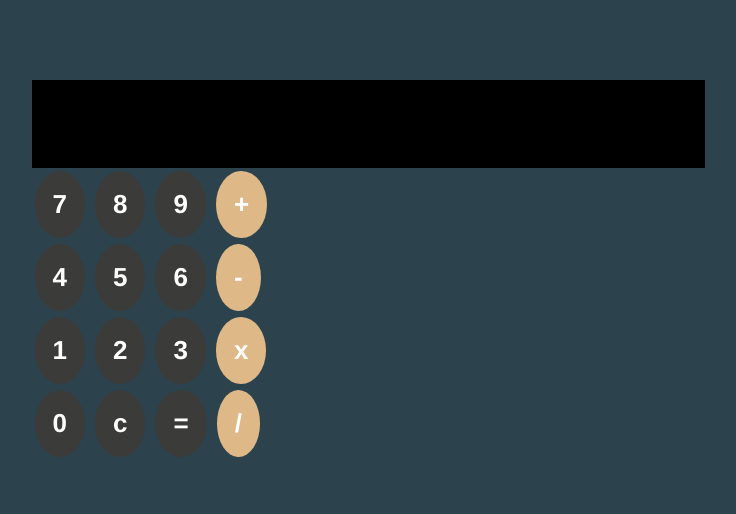
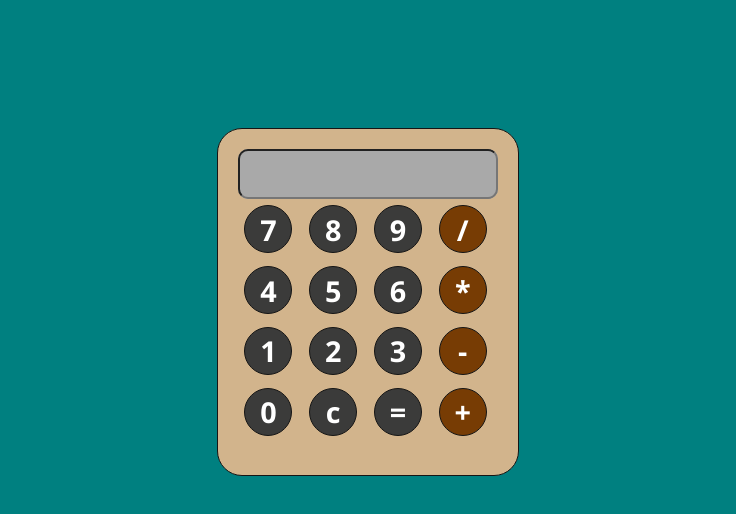
Before and after one commit to Kapelu/Proyectos-personales, a plain HTML site: page index.html in a window 1280 px wide. Shown: the whole page, without its empty margins (272-1008 px from the left). Drawn offline with Linux system fonts and the light colour scheme.

Commit message:
upDate 10/04/23

```diff
--- a/index.css
+++ b/index.css
@@ -4,6 +4,7 @@ html {
 	padding: 0;
 	box-sizing: border-box;
 	font-size: 16px;
+	background-color: teal;
 }
 *,
 *::after,
@@ -22,6 +23,100 @@ html {
 	background: #fff;
 }
 
+body {
+	margin-top: 8rem;
+	display: flex;
+	align-items: center;
+	justify-content: center;
+}
+
+.calculadora {
+	background-color: tan;
+	padding: 20px;
+	border: 1px solid #151515;
+	border-radius: 25px;
+	display: block;
+	justify-content: center;
+}
+
+.display {
+    font-family: 'Segoe UI', Tahoma, Geneva, Verdana, sans-serif;
+	font-size: 1.8rem;
+	font-weight: 900;
+    text-align: right;
+	background-color: darkgray;
+	color: #151515;
+	height: 50px;
+	width: 260px;
+	padding: 0px;
+	/* border: 1px solid #151515; */
+	border-radius: 10px;
+}
+.botones {
+	height: 16rem;
+	padding: 0px;
+	/* border: 1px solid #151515; */
+}
+
+.boton {
+	font-family: 'Segoe UI', Tahoma, Geneva, Verdana, sans-serif;
+	font-size: 1.8rem;
+	font-weight: 900;
+	background-color: palegoldenrod;
+	color: #151515;
+	margin: 0.4rem;
+	height: 3rem;
+	width: 3rem;
+	padding: 0;
+	border: 1px solid #151515;
+	border-radius: 100%;
+}
+
+.botones input[type='textfield'] {
+	font-family: 'Segoe UI', Tahoma, Geneva, Verdana, sans-serif;
+	font-size: 1.8rem;
+	font-weight: 900;
+	background-color: palegoldenrod;
+	color: #151515;
+	margin: 0.4rem;
+	height: 3rem;
+	width: 3rem;
+	padding: 0;
+	border: 1px solid #151515;
+	border-radius: 100%;
+	cursor: default;
+	text-align: right;
+	border: 0;
+	outline: none;
+}
+
+.botones input[type='button'],
+[type='reset'] {
+	font-family: 'Segoe UI', Tahoma, Geneva, Verdana, sans-serif;
+	font-size: 1.8rem;
+	font-weight: 900;
+	background-color: palegoldenrod;
+	color: #151515;
+	margin: 0.4rem;
+	height: 3rem;
+	width: 3rem;
+	padding: 0;
+	border: 1px solid #151515;
+	border-radius: 100%;
+	cursor: pointer;
+}
+
+.botones #btn1 {
+	background-color: rgb(59, 59, 58);
+	color: white !important;
+}
+
+.botones #btn2 {
+	background-color: #773c04;
+	color: white !important;
+}
+
+/*
 body{
     margin-top: 5rem;
     background-color: #2C434D;
@@ -43,40 +138,6 @@ body{
     background-color: #2C434D;
 }
 
-#appBg input[type=textfield]{
-    height: 25%;
-    width: 100%;
-    cursor: default;
-    font-family: 'Franklin Gothic Medium', 'Arial Narrow', Arial, sans-serif;
-    background-color: #000;
-    color: white;
-    padding: 15px;
-    text-align: right;
-    font-size: 50px;
-    border: 0;
-    outline: none;
+
 }
-
-#appBg input[type=button],[type=reset]{
-    height: 22%;
-    cursor: pointer;
-    font-family: 'Franklin Gothic Medium', 'Arial Narrow', Arial, sans-serif;
-    font-weight: bold;
-    font-size: 26px;
-    color: #2C434D;
-    color: rgb(255, 255, 255);
-    padding: 18px;
-    margin: 3px;
-    text-align: right;
-    border: 0;border-radius: 100%;
-}
-
-#appBg .btn1{
-    background-color:rgb(59, 59, 58);
-    color: white !important;
-}
-
-#appBg .btn2{
-    background-color:burlywood;
-    color: white !important;
-}
+ */
--- a/index.html
+++ b/index.html
@@ -30,30 +30,33 @@
 
     </head>
     <body>
-        <div id="appBg">
+        <div class="calculadora">
             <form name="calculator">
-                <input type="textfield" name="ans" value="" autocomplete="off" readonly>
-                <br>
-                <input class="btn1" type="button" value="7" onclick="document.calculator.ans.value+='7'">
-                <input class="btn1" type="button" value="8" onclick="document.calculator.ans.value+='8'">
-                <input class="btn1" type="button" value="9" onclick="document.calculator.ans.value+='9'">
-                <input class="btn2" type="button" value="+" onclick="document.calculator.ans.value+='+'">
-                <br>
-                <input class="btn1" type="button" value="4" onclick="document.calculator.ans.value+='4'">
-                <input class="btn1" type="button" value="5" onclick="document.calculator.ans.value+='5'">
-                <input class="btn1" type="button" value="6" onclick="document.calculator.ans.value+='6'">
-                <input class="btn2" type="button" value="-" onclick="document.calculator.ans.value+='-'">
-                <br>
-                <input class="btn1" type="button" value="1" onclick="document.calculator.ans.value+='1'">
-                <input class="btn1" type="button" value="2" onclick="document.calculator.ans.value+='2'">
-                <input class="btn1" type="button" value="3" onclick="document.calculator.ans.value+='3'">
-                <input class="btn2" type="button" value="x" onclick="document.calculator.ans.value+='*'">
-                <br>
-                <input class="btn1" type="button" value="0" onclick="document.calculator.ans.value+='0'">
-                <input class="btn1" type="reset" value="c">
-                <input class="btn1" type="button" value="=" onclick="document.calculator.ans.value=eval(document.calculator.ans.value)">
-                <input class="btn2" type="button" value="/" onclick="document.calculator.ans.value+='/'">
+                <div class="display">
+                    <input class="display" type="textfield" name="ans" value="" autocomplete="off" readonly>
+                </div>
+                <div class="botones">
+                    <input id="btn1" class="boton" type="button" value="7" onclick="document.calculator.ans.value+='7'">
+                    <input id="btn1" class="boton" type="button" value="8" onclick="document.calculator.ans.value+='8'">
+                    <input id="btn1" class="boton" type="button" value="9" onclick="document.calculator.ans.value+='9'">
+                    <input id="btn2" class="boton" type="button" value="/" onclick="document.calculator.ans.value+='/'">
+                    <br>
+                    <input id="btn1" class="boton" type="button" value="4" onclick="document.calculator.ans.value+='4'">
+                    <input id="btn1" class="boton" type="button" value="5" onclick="document.calculator.ans.value+='5'">
+                    <input id="btn1" class="boton" type="button" value="6" onclick="document.calculator.ans.value+='6'">
+                    <input id="btn2" class="boton" type="button" value="*" onclick="document.calculator.ans.value+='*'">
+                    <br>
+                    <input id="btn1" class="boton" type="button" value="1" onclick="document.calculator.ans.value+='1'">
+                    <input id="btn1" class="boton" type="button" value="2" onclick="document.calculator.ans.value+='2'">
+                    <input id="btn1" class="boton" type="button" value="3" onclick="document.calculator.ans.value+='3'">
+                    <input id="btn2" class="boton" type="button" value="-" onclick="document.calculator.ans.value+='-'">
+                    <br>
+                    <input id="btn1" class="boton" type="button" value="0" onclick="document.calculator.ans.value+='0'">
+                    <input id="btn1" class="boton" type="reset" value="c">
+                    <input id="btn1" class="boton" type="button" value="=" onclick="document.calculator.ans.value=eval(document.calculator.ans.value)">
+                    <input id="btn2" class="boton" type="button" value="+" onclick="document.calculator.ans.value+='+'">
+                </div>
             </form>
-        </div>
+		</div>
     </body>
 </html>
```
